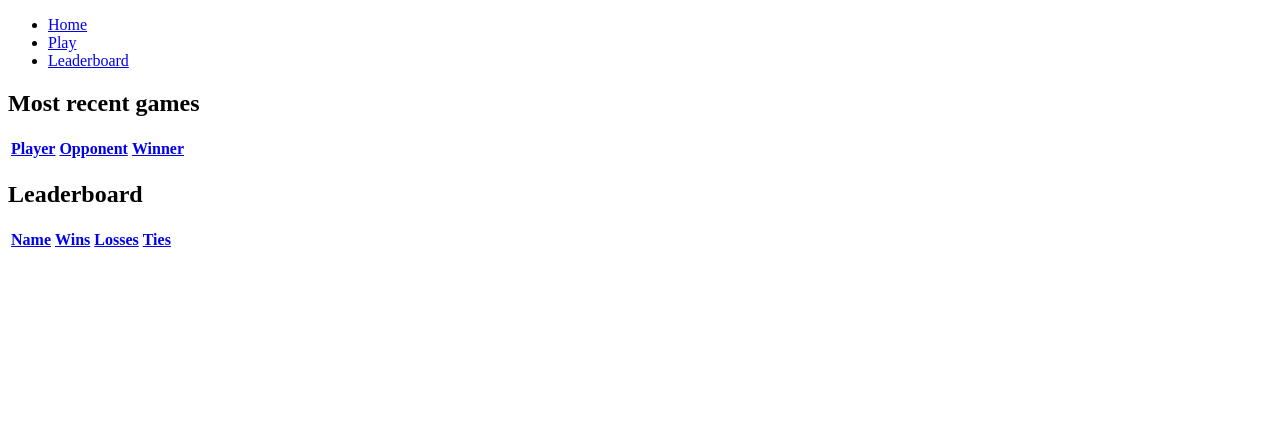
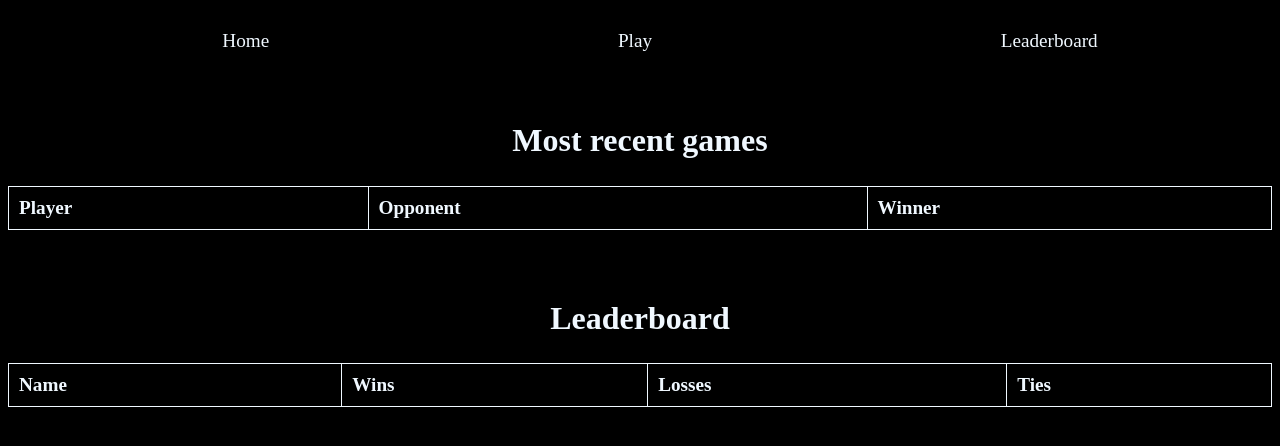
Before and after one commit to RekaKovacs93/My_app, a Flask app: page /user/all_users in a window 1280 px wide. Shown: the top 446 px of the page. Run offline with Flask 3, Linux system fonts and the light colour scheme; data that the repository does not hold is empty; some libraries are stand-ins or nearby versions.

Commit message:
before I break it

```diff
--- a/rps_app/static/style.css
+++ b/rps_app/static/style.css
@@ -1,4 +1,124 @@
 img{
+    width: 80px;
+    height: 80px
+}
+
+body{
+    background-color: black;
+    font-family: "Orbitron";
+    color: aliceblue;
+}
+
+h1 {
+    font-size: xx-large;
+    text-align: center;
+    margin-top: 70px
+}
+
+.middle{
+    margin-top: 300px
+}
+button:not(.game) {
+    color: aliceblue;
+    background-color: black;
+    border: 1px solid aliceblue;
+    width: 70px;
+    height: 50px;
+    margin: 20px;
+    font-family: "Orbitron";
+}
+.user_butt, form{
+    text-align: center;
+}
+a{
+    text-decoration: none;
+    color: aliceblue;
+    font-family: "Orbitron";
+}
+
+input{
+    height: 20px;
+}
+select{
+    height: 30px;
+}
+
+ul{
+    display: flex;
+    list-style-type: none;
+    text-decoration: none;
+    justify-content: space-around;
+    margin-top: 30px;
+}
+li{
+    font-size: larger;
+}
+.play{
+    margin-top: 50px;
+    text-align: center;
+}
+
+.game{
+    background-color: transparent;
+    box-shadow: none;
+    border: none
+}
+img:hover:not(.choice){
+    width: 120px;
+    height: 120px
+}
+.arena{
+    height: 300px;
+    width: auto;
+    display: flex;
+    justify-content: space-around;
+    border: 1px solid aliceblue;
+    margin: 50px 0px;
+    align-items: center;
+    overflow: hidden;
+}
+
+.choice{
     width: 200px;
     height: 200px
 }
+
+table, tr{
+    width: 100%;
+    border: 0.5px solid aliceblue;
+    padding: 10px;
+    border-collapse: collapse;
+
+}
+th{
+    padding: 10px;
+    text-align: left;
+    font-size: larger;
+    border: 0.5px solid aliceblue;
+}
+
+td{
+    border: 0.5px solid aliceblue;
+    padding: 10px;
+    text-align: left;
+    font-size:smaller;
+}
+
+a:hover, button:hover{
+    color:rgb(28, 255, 11);
+}
+/*
+@keyframes player_side {
+    20% {margin-bottom: 0px;}
+    30% {margin-bottom: -728px;}
+    50% {margin-bottom: -728px;}
+    60% {margin-bottom: -1456px;}
+    70% {margin-bottom: -1456px;}
+    80% {margin-bottom: -2184px;}
+    90% {margin-bottom: -2184px;}
+  }
+
+.player_side, .computer_side {
+    width: 2912px;
+    animation: player_side 3s steps(3, end) infinite;
+  } */
```
Also changed, not shown: rps_app/templates/game/play.html (+21 -5 lines).
